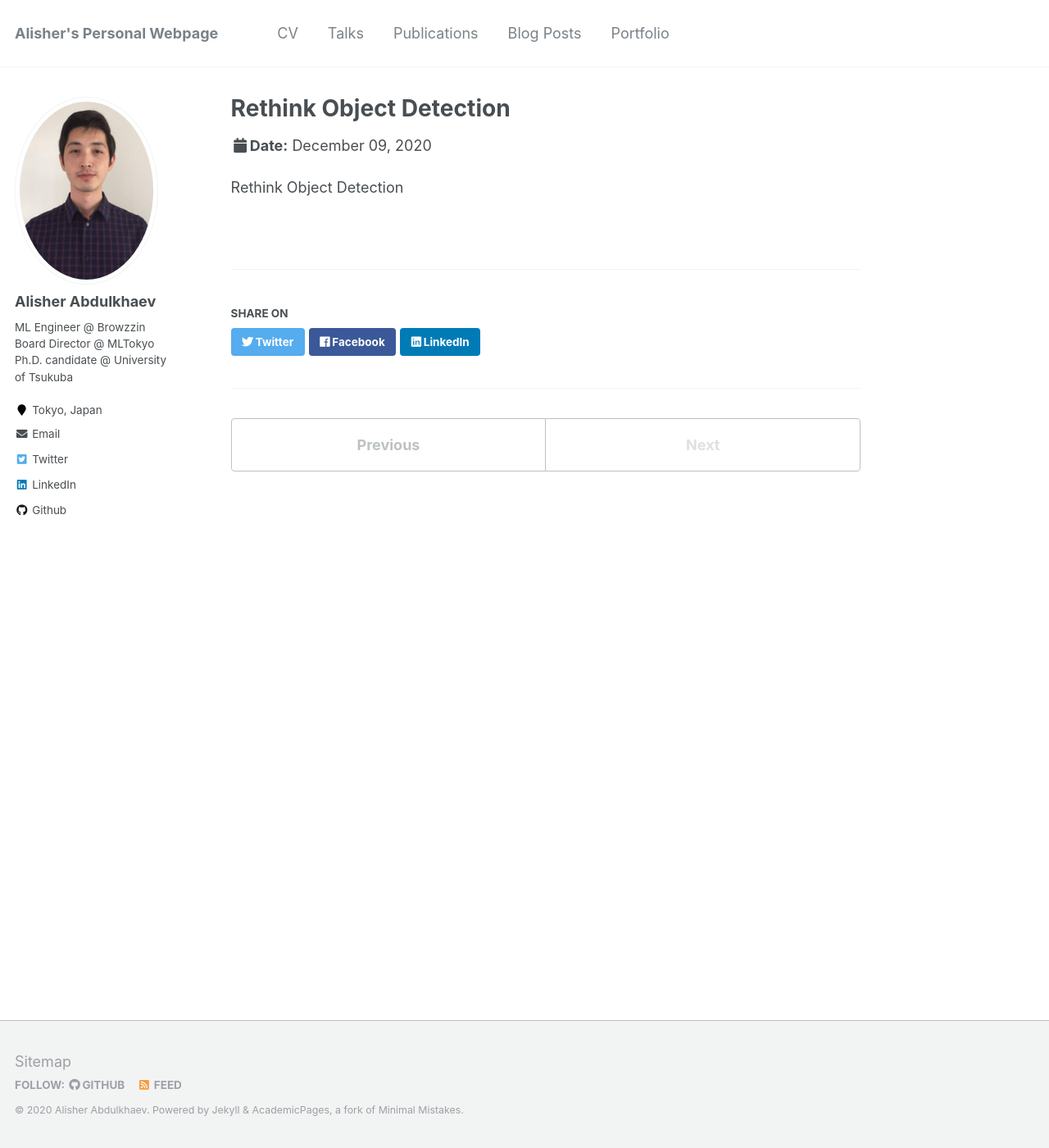
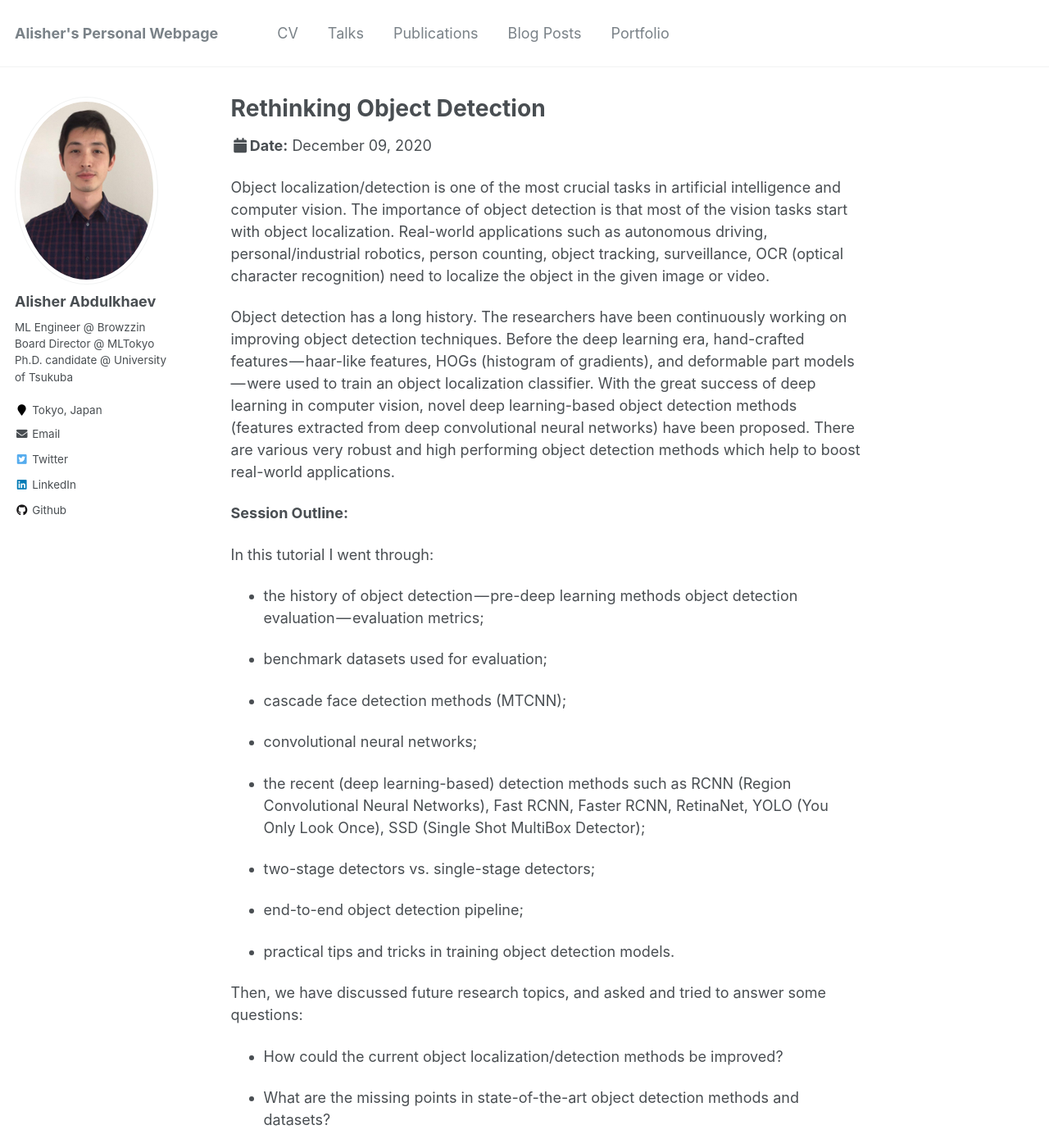
Before and after one commit to vivek37373/alisher-ai.github.io, a Jekyll site: the page built from _talks/2020-12-09-tutorial-1.md, in a window 1280 px wide and 1400 px high. Shown: the whole window at 82% size. Built offline with Jekyll 4.4.1, drawn with Linux system fonts in a browser that asks for light colours; some of the changed text lies outside the part shown.

Commit message:
Update 2020-12-09-tutorial-1.md

```diff
--- a/_talks/2020-12-09-tutorial-1.md
+++ b/_talks/2020-12-09-tutorial-1.md
@@ -1,5 +1,5 @@
 ---
-title: "Rethink Object Detection"
+title: "Rethinking Object Detection"
 collection: talks
 type: "Tutorial"
 permalink: /talks/2020-12-09-tutorial-1
@@ -8,4 +8,50 @@ date: 2020-12-09
 location: "Tokyo, Japan"
 ---
 
-Rethink Object Detection
+Object localization/detection is one of the most crucial tasks in artificial intelligence and computer vision. The importance of object detection is that most of the vision tasks start with object localization. Real-world applications such as autonomous driving, personal/industrial robotics, person counting, object tracking, surveillance, OCR (optical character recognition) need to localize the object in the given image or video.
+
+Object detection has a long history. The researchers have been continuously working on improving object detection techniques. Before the deep learning era, hand-crafted features — haar-like features, HOGs (histogram of gradients), and deformable part models — were used to train an object localization classifier. With the great success of deep learning in computer vision, novel deep learning-based object detection methods (features extracted from deep convolutional neural networks) have been proposed. There are various very robust and high performing object detection methods which help to boost real-world applications.
+
+__Session Outline:__
+
+In this tutorial I went through:
+
+- the history of object detection — pre-deep learning methods object detection evaluation — evaluation metrics;
+
+- benchmark datasets used for evaluation;
+
+- cascade face detection methods (MTCNN);
+
+- convolutional neural networks;
+
+- the recent (deep learning-based) detection methods such as RCNN (Region Convolutional Neural Networks), Fast RCNN, Faster RCNN, RetinaNet, YOLO (You Only Look Once), SSD (Single Shot MultiBox Detector);
+
+- two-stage detectors vs. single-stage detectors;
+
+- end-to-end object detection pipeline;
+
+- practical tips and tricks in training object detection models.
+
+Then, we have discussed future research topics, and asked and tried to answer some questions:
+
+- How could the current object localization/detection methods be improved?
+
+- What are the missing points in state-of-the-art object detection methods and datasets?
+
+- What we should pay attention to have explainable and reliable detectors
+
+- Which evaluation metrics we need to consider to be able to assess the detection methods in the right way?
+
+
+
+
+
+![Rethinking Object Detection](https://alisher-ai.github.io/files/2020-12-09-tutorial-1.jpeg)
+
+[Google Colab](https://colab.research.google.com/drive/1mC79SlsVXN0-pWhXHG7PzdAiDhSM-zij?usp=sharing)
+
+[Slides](https://docs.google.com/presentation/d/1BimCc4d4vTId9J7iIg5mdnscjVWnd-egEcA3fwX1j-w/edit?usp=sharing)
+
+
+
+[More information here](https://odsc.com/speakers/rethinking-the-object-detection/)
```
